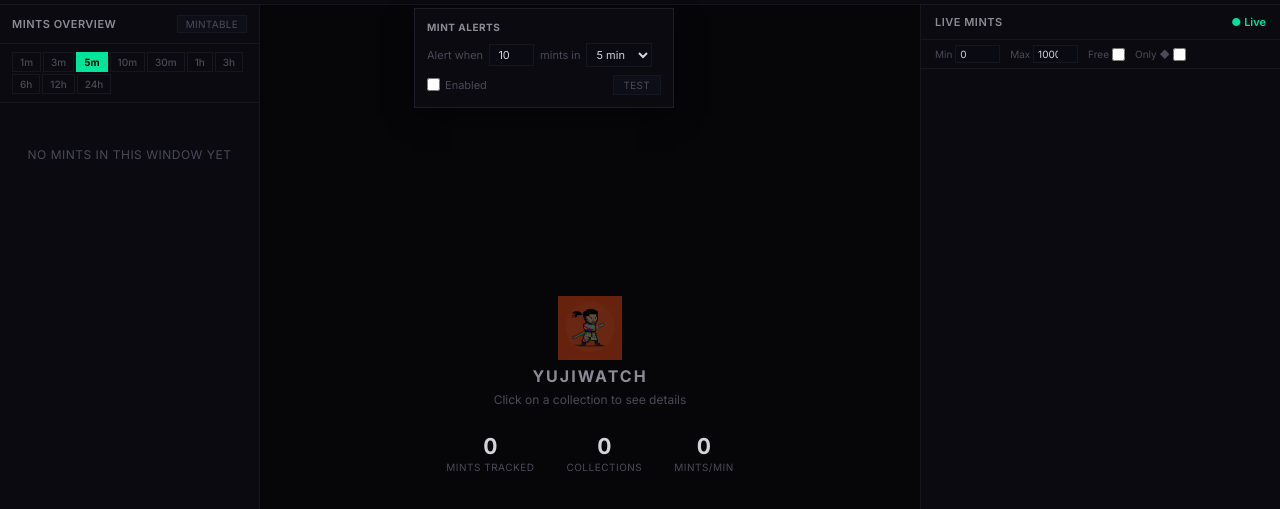
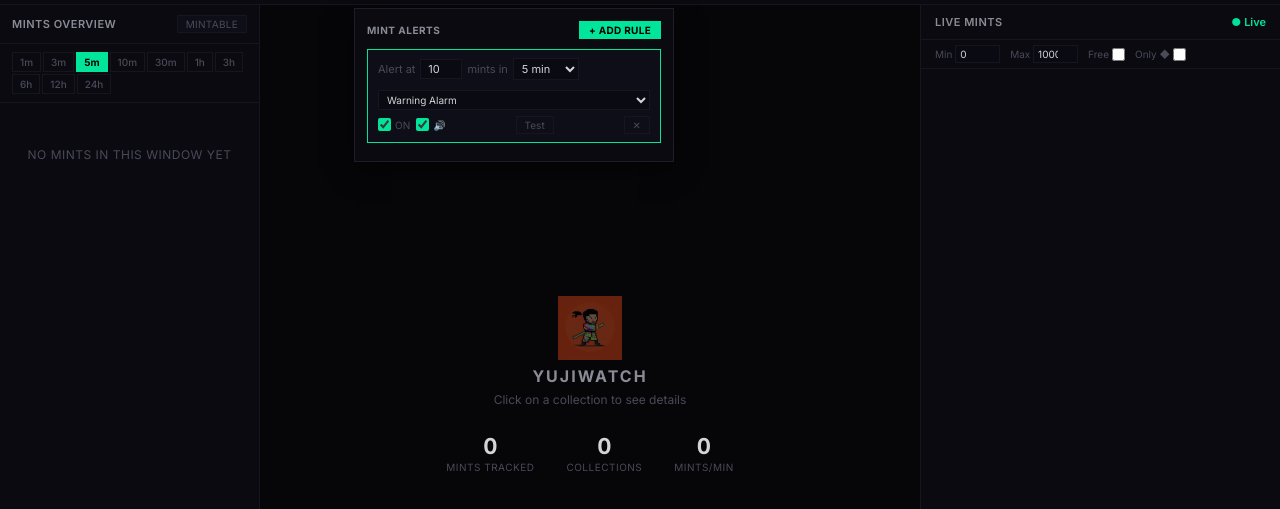
Before and after one commit to rhadss22/yujiwatch, a website: page public/index.html in a window 1280 px wide. Both pictures are taken after a click on the button "Mint Alerts". Shown: the part 37-546 px from the top of the page. Drawn offline with Linux system fonts and the light colour scheme.

Commit message:
Multi-rule alert system with selectable sounds
Each rule has its own mint threshold, time window, and sound.
Rules persist in localStorage. Add/remove rules dynamically.

```diff
--- a/public/app.js
+++ b/public/app.js
@@ -485,11 +485,101 @@ connect();
 // ===== MINT ALERTS =====
 const alertToggle = document.getElementById('alert-toggle');
 const alertPanel = document.getElementById('alert-panel');
-const alertEnabled = document.getElementById('alert-enabled');
-const alertCount = document.getElementById('alert-count');
-const alertWindow = document.getElementById('alert-window');
-const alertTest = document.getElementById('alert-test');
-const notifiedCollections = new Map();
+const alertRulesEl = document.getElementById('alert-rules');
+const alertAddBtn = document.getElementById('alert-add');
+
+const ALERT_SOUNDS = [
+  { file: 'audley_fergine-warning-alarm-loop-1-279206.mp3', label: 'Warning Alarm' },
+  { file: 'dragon-studio-car-engine-372477.mp3', label: 'Car Engine' },
+  { file: 'dragon-studio-car-engine-roaring-376881.mp3', label: 'Engine Roaring' },
+  { file: 'freesound_community-beep-warning-6387.mp3', label: 'Beep Warning' },
+  { file: 'freesound_community-warning-sound-6686.mp3', label: 'Warning Sound' },
+  { file: 'pwlpl-tornado-warning-siren-sound-effect-359252.mp3', label: 'Tornado Siren' },
+  { file: 'universfield-new-notification-09-352705.mp3', label: 'Notification' },
+];
+
+const audioCache = {};
+ALERT_SOUNDS.forEach(s => { audioCache[s.file] = new Audio(s.file); });
+
+let alertRules = JSON.parse(localStorage.getItem('yuji-alerts') || '[]');
+if (alertRules.length === 0) {
+  alertRules.push({ count: 10, window: 300000, sound: ALERT_SOUNDS[0].file, enabled: true, soundOn: true });
+}
+
+const notifiedMap = new Map();
+
+function saveAlertRules() {
+  localStorage.setItem('yuji-alerts', JSON.stringify(alertRules));
+}
+
+function renderAlertRules() {
+  alertRulesEl.innerHTML = '';
+  alertRules.forEach((rule, i) => {
+    const div = document.createElement('div');
+    div.className = 'alert-rule' + (rule.enabled ? ' enabled' : '');
+
+    const windowLabels = [
+      { v: 60000, l: '1 min' }, { v: 180000, l: '3 min' }, { v: 300000, l: '5 min' },
+      { v: 600000, l: '10 min' }, { v: 1800000, l: '30 min' }, { v: 3600000, l: '1 hr' },
+    ];
+    const windowOpts = windowLabels.map(w =>
+      `<option value="${w.v}" ${rule.window === w.v ? 'selected' : ''}>${w.l}</option>`
+    ).join('');
+
+    const soundOpts = ALERT_SOUNDS.map(s =>
+      `<option value="${s.file}" ${rule.sound === s.file ? 'selected' : ''}>${s.label}</option>`
+    ).join('');
+
+    div.innerHTML = `
+      <div class="alert-rule-top">
+        <span>Alert at</span>
+        <input type="number" value="${rule.count}" min="1" class="alert-input" data-field="count">
+        <span>mints in</span>
+        <select class="alert-select" data-field="window">${windowOpts}</select>
+      </div>
+      <select class="alert-select-sound" data-field="sound">${soundOpts}</select>
+      <div class="alert-rule-bottom">
+        <label><input type="checkbox" ${rule.enabled ? 'checked' : ''} data-field="enabled"> ON</label>
+        <label><input type="checkbox" ${rule.soundOn ? 'checked' : ''} data-field="soundOn"> &#128266;</label>
+        <button class="alert-rule-btn" data-action="test">Test</button>
+        <button class="alert-rule-btn delete" data-action="delete">&#10005;</button>
+      </div>
+    `;
+
+    div.addEventListener('change', (e) => {
+      const f = e.target.dataset.field;
+      if (!f) return;
+      if (f === 'count') rule.count = parseInt(e.target.value) || 1;
+      else if (f === 'window') rule.window = parseInt(e.target.value);
+      else if (f === 'sound') rule.sound = e.target.value;
+      else if (f === 'enabled') { rule.enabled = e.target.checked; div.classList.toggle('enabled', rule.enabled); }
+      else if (f === 'soundOn') rule.soundOn = e.target.checked;
+      saveAlertRules();
+      if (f === 'enabled' && rule.enabled && Notification.permission === 'default') {
+        Notification.requestPermission();
+      }
+    });
+
+    div.addEventListener('click', (e) => {
+      const action = e.target.dataset.action;
+      if (action === 'test') {
+        if (Notification.permission === 'default') {
+          Notification.requestPermission().then(p => {
+            if (p === 'granted') fireAlert(rule, 'Test Collection', '0x0000', 99);
+          });
+        } else {
+          fireAlert(rule, 'Test Collection', '0x0000', 99);
+        }
+      } else if (action === 'delete') {
+        alertRules.splice(i, 1);
+        saveAlertRules();
+        renderAlertRules();
+      }
+    });
+
+    alertRulesEl.appendChild(div);
+  });
+}
 
 alertToggle.addEventListener('click', () => {
   const open = alertPanel.style.display === 'none';
@@ -504,56 +594,51 @@ document.addEventListener('click', (e) => {
   }
 });
 
-alertEnabled.addEventListener('change', () => {
-  if (alertEnabled.checked && Notification.permission === 'default') {
-    Notification.requestPermission();
-  }
+alertAddBtn.addEventListener('click', () => {
+  alertRules.push({ count: 10, window: 300000, sound: ALERT_SOUNDS[0].file, enabled: true, soundOn: true });
+  saveAlertRules();
+  renderAlertRules();
 });
 
-alertTest.addEventListener('click', () => {
-  if (Notification.permission === 'default') {
-    Notification.requestPermission().then(p => {
-      if (p === 'granted') sendAlert('Test Collection', '0x0000...0000', 99, 'Test alert working!');
+function fireAlert(rule, name, contract, count) {
+  const img = imageCache.get(contract) || 'yuji.jpeg';
+  if (Notification.permission === 'granted') {
+    const n = new Notification(`🔥 ${name}`, {
+      body: `${count} mints detected!`,
+      icon: img,
+      tag: contract + '-' + rule.count,
+      silent: true,
     });
-  } else if (Notification.permission === 'granted') {
-    sendAlert('Test Collection', '0x0000...0000', 99, 'Test alert working!');
+    n.onclick = () => { window.focus(); showCollection(contract); n.close(); };
   }
-});
-
-function sendAlert(name, contract, count, body) {
-  const img = imageCache.get(contract) || 'yuji.jpeg';
-  const n = new Notification(`🔥 ${name}`, {
-    body: body || `${count} mints detected!`,
-    icon: img,
-    tag: contract,
-    requireInteraction: false,
-  });
-  n.onclick = () => {
-    window.focus();
-    showCollection(contract);
-    n.close();
-  };
+  if (rule.soundOn && rule.sound) {
+    const audio = audioCache[rule.sound];
+    if (audio) { audio.currentTime = 0; audio.play().catch(() => {}); }
+  }
 }
 
 function checkAlerts(mint) {
-  if (!alertEnabled.checked || Notification.permission !== 'granted') return;
-
-  const threshold = parseInt(alertCount.value) || 10;
-  const window = parseInt(alertWindow.value) || 300000;
-  const cutoff = Date.now() - window;
+  if (Notification.permission !== 'granted') return;
 
   const col = collections.get(mint.contract);
   if (!col) return;
 
-  const recentCount = col.mints.filter(m => m.timestamp > cutoff).length;
-  if (recentCount < threshold) return;
+  for (const rule of alertRules) {
+    if (!rule.enabled) continue;
+    const cutoff = Date.now() - rule.window;
+    const recentCount = col.mints.filter(m => m.timestamp > cutoff).length;
+    if (recentCount < rule.count) continue;
 
-  const lastNotified = notifiedCollections.get(mint.contract) || 0;
-  if (Date.now() - lastNotified < 60000) return;
+    const key = mint.contract + ':' + rule.count + ':' + rule.window;
+    const lastNotified = notifiedMap.get(key) || 0;
+    if (Date.now() - lastNotified < 60000) continue;
 
-  notifiedCollections.set(mint.contract, Date.now());
-  sendAlert(col.name, mint.contract, recentCount, `${recentCount} mints in the last ${alertWindow.selectedOptions[0].text}`);
+    notifiedMap.set(key, Date.now());
+    fireAlert(rule, col.name, mint.contract, recentCount);
+  }
 }
+
+renderAlertRules();
 
 // ===== PERIODIC UPDATES =====
 setInterval(() => {
--- a/public/index.html
+++ b/public/index.html
@@ -21,25 +21,11 @@
     <div class="alert-config">
       <button id="alert-toggle" class="alert-btn" title="Mint Alerts">&#128276;</button>
       <div id="alert-panel" class="alert-panel" style="display:none">
-        <div class="alert-panel-header">Mint Alerts</div>
-        <div class="alert-row">
-          <span>Alert when</span>
-          <input type="number" id="alert-count" value="10" min="1" class="alert-input">
-          <span>mints in</span>
-          <select id="alert-window" class="alert-select">
-            <option value="60000">1 min</option>
-            <option value="180000">3 min</option>
-            <option value="300000" selected>5 min</option>
-            <option value="600000">10 min</option>
-          </select>
+        <div class="alert-panel-top">
+          <span class="alert-panel-header">Mint Alerts</span>
+          <button id="alert-add" class="alert-add-btn">+ Add Rule</button>
         </div>
-        <div class="alert-row">
-          <label class="alert-toggle-label">
-            <input type="checkbox" id="alert-enabled">
-            <span>Enabled</span>
-          </label>
-          <button id="alert-test" class="alert-test-btn">Test</button>
-        </div>
+        <div id="alert-rules"></div>
       </div>
     </div>
     <div class="header-right">
--- a/public/style.css
+++ b/public/style.css
@@ -132,9 +132,18 @@ header {
   background: var(--bg-secondary);
   border: 1px solid var(--border-light);
   padding: 12px;
-  width: 260px;
+  width: 320px;
   z-index: 100;
   box-shadow: 0 8px 24px rgba(0,0,0,0.5);
+  max-height: 400px;
+  overflow-y: auto;
+}
+
+.alert-panel-top {
+  display: flex;
+  justify-content: space-between;
+  align-items: center;
+  margin-bottom: 10px;
 }
 
 .alert-panel-header {
@@ -143,28 +152,56 @@ header {
   text-transform: uppercase;
   letter-spacing: 0.5px;
   color: var(--text-secondary);
-  margin-bottom: 10px;
 }
 
-.alert-row {
+.alert-add-btn {
+  background: var(--accent);
+  border: none;
+  color: #000;
+  padding: 3px 10px;
+  font-size: 10px;
+  font-family: inherit;
+  font-weight: 700;
+  cursor: pointer;
+  text-transform: uppercase;
+  letter-spacing: 0.3px;
+}
+
+.alert-add-btn:hover {
+  background: var(--accent-dim);
+}
+
+.alert-rule {
+  background: var(--bg-card);
+  border: 1px solid var(--border);
+  padding: 8px 10px;
+  margin-bottom: 6px;
+  font-size: 11px;
+  color: var(--text-dim);
+}
+
+.alert-rule.enabled {
+  border-color: var(--accent);
+}
+
+.alert-rule-top {
   display: flex;
   align-items: center;
-  gap: 6px;
-  font-size: 11px;
-  color: var(--text-dim);
-  margin-bottom: 8px;
+  gap: 5px;
+  margin-bottom: 6px;
+  flex-wrap: wrap;
 }
 
-.alert-row:last-child {
-  margin-bottom: 0;
+.alert-rule-top span {
+  white-space: nowrap;
 }
 
 .alert-input {
-  width: 45px;
+  width: 42px;
   background: var(--bg-input);
   border: 1px solid var(--border);
   color: var(--text-primary);
-  padding: 3px 5px;
+  padding: 2px 4px;
   font-size: 11px;
   font-family: inherit;
   text-align: center;
@@ -174,38 +211,61 @@ header {
   background: var(--bg-input);
   border: 1px solid var(--border);
   color: var(--text-primary);
-  padding: 3px 5px;
+  padding: 2px 4px;
   font-size: 11px;
   font-family: inherit;
+  max-width: 100%;
 }
 
-.alert-toggle-label {
+.alert-select-sound {
+  background: var(--bg-input);
+  border: 1px solid var(--border);
+  color: var(--text-primary);
+  padding: 2px 4px;
+  font-size: 10px;
+  font-family: inherit;
+  width: 100%;
+  margin-top: 4px;
+}
+
+.alert-rule-bottom {
   display: flex;
   align-items: center;
-  gap: 5px;
-  cursor: pointer;
-  flex: 1;
+  gap: 6px;
+  margin-top: 6px;
 }
 
-.alert-toggle-label input {
+.alert-rule-bottom label {
+  display: flex;
+  align-items: center;
+  gap: 4px;
+  cursor: pointer;
+  font-size: 10px;
+}
+
+.alert-rule-bottom input[type="checkbox"] {
   accent-color: var(--accent);
 }
 
-.alert-test-btn {
-  background: var(--bg-card);
+.alert-rule-btn {
+  background: none;
   border: 1px solid var(--border);
   color: var(--text-dim);
-  padding: 3px 10px;
+  padding: 2px 8px;
   font-size: 10px;
   font-family: inherit;
   cursor: pointer;
-  text-transform: uppercase;
-  letter-spacing: 0.3px;
+  margin-left: auto;
 }
 
-.alert-test-btn:hover {
+.alert-rule-btn:hover {
   border-color: var(--accent);
   color: var(--accent);
+}
+
+.alert-rule-btn.delete:hover {
+  border-color: var(--red);
+  color: var(--red);
 }
 
 /* ===== MAIN LAYOUT ===== */
```
